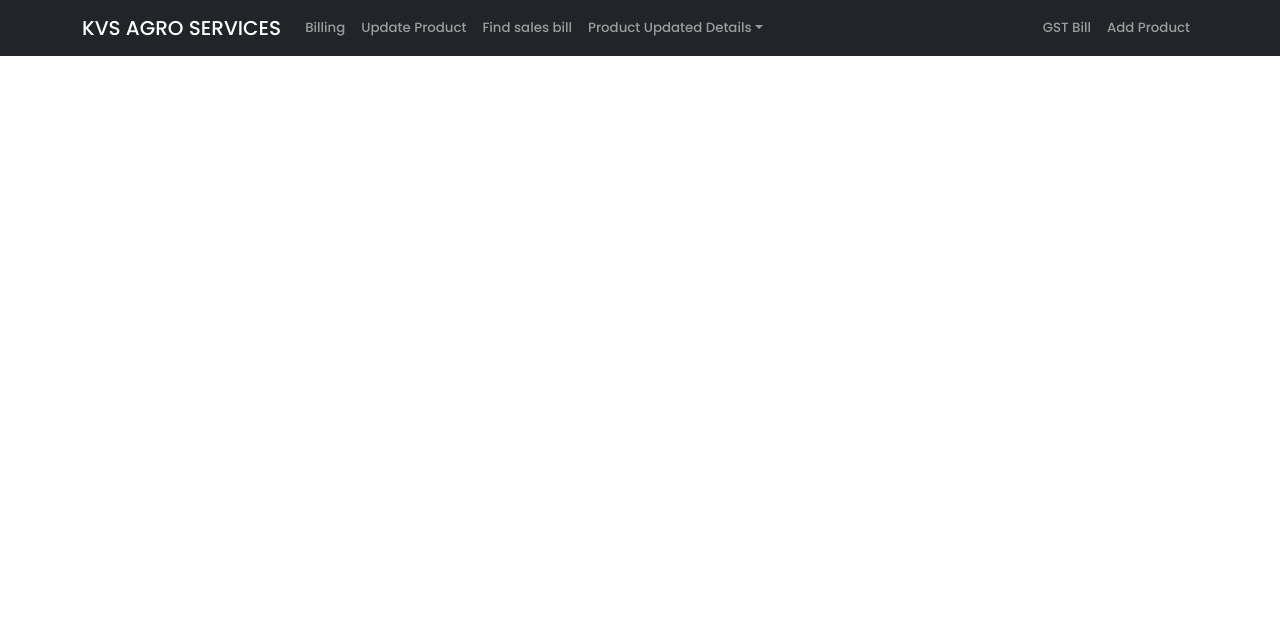
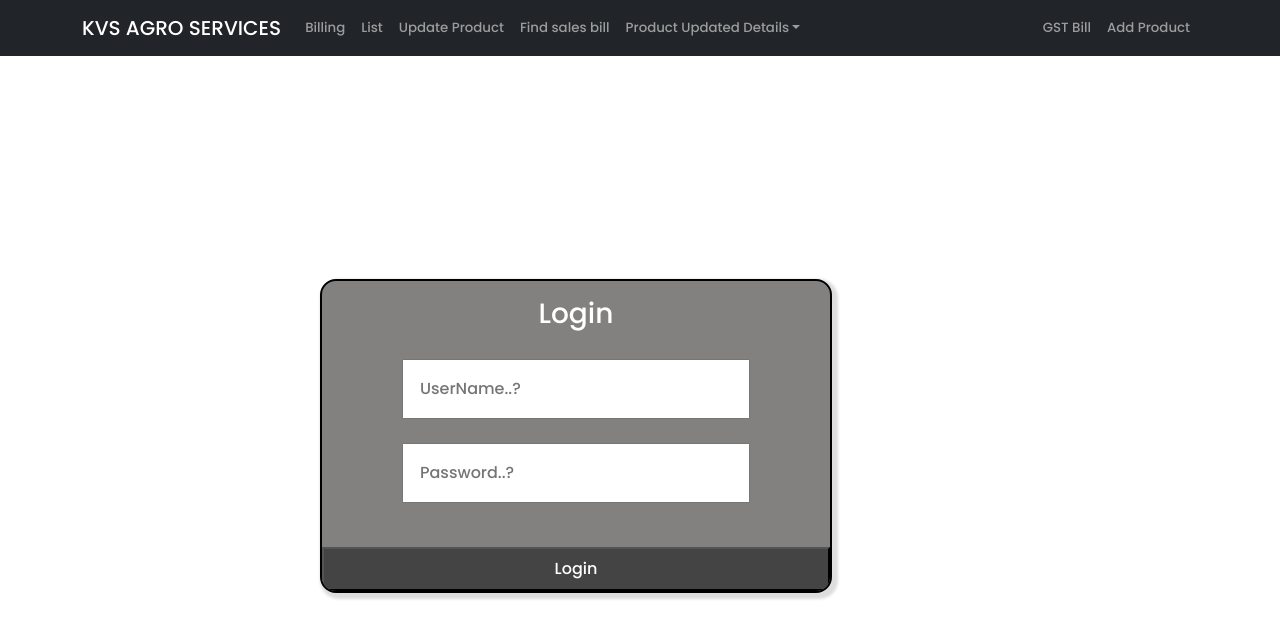
Before and after one commit to vskrishnan27/client, a React (Create React App) app: page /dev in a window 1280 px wide. Shown: the top 638 px of the page. Built offline with nearby package versions, Linux system fonts and the light colour scheme.

Commit message:
list feature added || borrow option removed || gst bill error updated

```diff
--- a/package.json
+++ b/package.json
@@ -10,7 +10,9 @@
     "bootstrap": "^5.1.3",
     "react": "^18.2.0",
     "react-bootstrap": "^2.4.0",
+
     "react-dom": "^18.2.0",
+    "react-export-table-to-excel": "^1.0.6",
     "react-icons": "^4.4.0",
     "react-overlay-loader": "^0.0.3",
     "react-redux": "^8.0.2",
@@ -50,5 +52,4 @@
   "devDependencies": {
     "react-to-print-advanced": "^2.1.2"
   }
-
 }
--- a/src/App.js
+++ b/src/App.js
@@ -15,17 +15,25 @@ import GstBill from './components/GstBill/GstBill'
 import { Provider } from 'react-redux'
 import { billListReducer } from './components/redux/Reducer.js'
 import LogBook from './components/logBook/LogBook.js'
+import Login from './Auth/Login'
+import Logo from './components/logo/Logo'
 import { createStore } from 'redux'
+
 function App() {
   const Store = createStore(billListReducer)
+
+
   return (
+
     <Provider store={Store}>
       <BrowserRouter>
         <div className="App">
           <Navbar />
           <Routes>
-            <Route path='/' element={<ProductListing />} />
+            <Route path='/' element={<Logo />} />
+            <Route path='/list' element={<ProductListing />} />
             <Route path='/billing' element={< SearchBox />} />
+
             <Route path='/addproduct' element={<AddProduct />} />
             <Route path='/sales' element={<Lastsale />} />
             <Route path='/updatestock' element={<StockUpdate />} />
@@ -36,11 +44,13 @@ function App() {
             <Route path='/billInvoice' element={<BillInvoice />} />
             <Route path='/gstbill' element={<GstBill />} />
             <Route path='/logbook' element={<LogBook />} />
+            <Route path='/dev' element={<Login />} />
 
           </Routes>
         </div>
       </BrowserRouter>
     </Provider>
+
   );
 }
 
--- /dev/null
+++ b/src/Auth/Login.jsx
@@ -0,0 +1,32 @@
+import React from "react";
+import { Button } from "react-bootstrap";
+import "./login.css";
+
+function login() {
+  const handleLogin = (e) => {
+    e.preventDefault();
+    const data = new FormData(e.target);
+    const res = Object.fromEntries(data.entries());
+    if (res.username == "kvs" && res.password == "kvsagro") {
+      console.log("logged in");
+    } else {
+      console.log("invalid input");
+      document.getElementById("invalidInput").style.display = "block";
+    }
+  };
+
+  return (
+    <div className="main">
+      <form onSubmit={handleLogin} className="contain">
+        <h3 style={{ margin: "1rem", color: "white" }}>Login</h3>
+        <input name="username" type="text" placeholder="UserName..?" />
+        <input name="password" type="password" placeholder="Password..?" />
+        {/* <Button variant="dark">Login</Button> */}
+        <span id="invalidInput">Invalid input!!!</span>
+        <button>Login</button>
+      </form>
+    </div>
+  );
+}
+
+export default login;
--- /dev/null
+++ b/src/Auth/login.css
@@ -0,0 +1,51 @@
+.main {
+
+    height: 95vh;
+    width: 90vw;
+    display: flex;
+    align-items: center;
+
+    justify-content: center;
+
+
+}
+
+.contain {
+    height: fit-content;
+    width: 40vw;
+    display: flex;
+    flex-direction: column;
+    background-color: rgb(131, 128, 128);
+    border: solid black 2px;
+    border-radius: 1rem;
+    box-shadow: 3px 3px 3px 3px rgb(221, 221, 221);
+    overflow: hidden;
+}
+
+.contain>input {
+    padding: 1rem;
+    margin: 0.75rem 5rem;
+
+}
+
+.contain>span {
+    color: rgb(255, 255, 255);
+    padding: 1rem;
+    font-size: 1.5rem;
+    display: none;
+}
+
+
+
+.contain>button {
+    margin-top: 2rem;
+    overflow: hidden;
+    background-color: #444;
+    color: white;
+    padding: 0.5rem;
+
+}
+
+.contain>button:hover {
+    background-color: black;
+}
--- /dev/null
+++ b/src/components/logo/Logo.jsx
@@ -0,0 +1,16 @@
+import React from "react";
+import bg from "../../assests/bg-img.jpg";
+
+function Logo() {
+  return (
+    <div>
+      <img
+        src={bg}
+        alt="ji"
+        style={{ objectFit: "cover", height: "90vh", width: "100%" }}
+      ></img>
+    </div>
+  );
+}
+
+export default Logo;
--- a/src/components/navbar/Navbar.jsx
+++ b/src/components/navbar/Navbar.jsx
@@ -20,6 +20,9 @@ const NavbarComponenet = () => {
           <Nav className="me-auto">
             <Nav.Link as={NavLink} to="billing">
               Billing
+            </Nav.Link>
+            <Nav.Link as={NavLink} to="list">
+              List
             </Nav.Link>
             <Nav.Link as={NavLink} to="updatestock">
               Update Product
--- a/src/components/search/SearchBar.js
+++ b/src/components/search/SearchBar.js
@@ -340,12 +340,13 @@ const SearchBar = ({ productList }) => {
                           setAmount(e.target.value)
                         }
                       }}
+                      value={amount}
                     />
                   </Form>
 
 
 
-                  <p> Balance(with borrow) : {totalbill + userDetail.borrow - amount}</p>
+                  <p> Balance: {amount - totalbill}</p>
 
 
 
```
Also changed, not shown: src/components/productlist/ProductList.css (+4 -6 lines), src/components/productlist/ProductListing.js (+104 -29 lines), src/assests/main-img.jpg (added), 1 other file (tests, documents, lock files or other folders).
